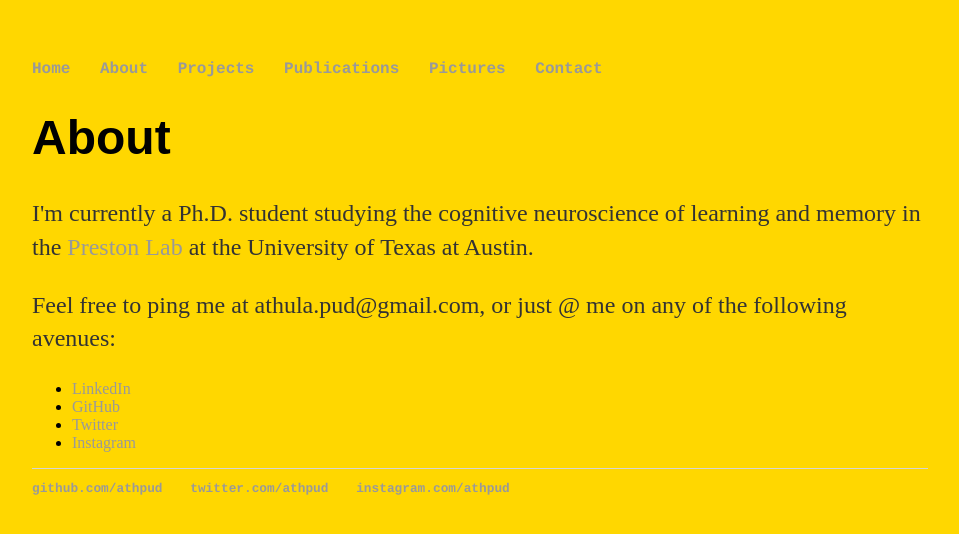
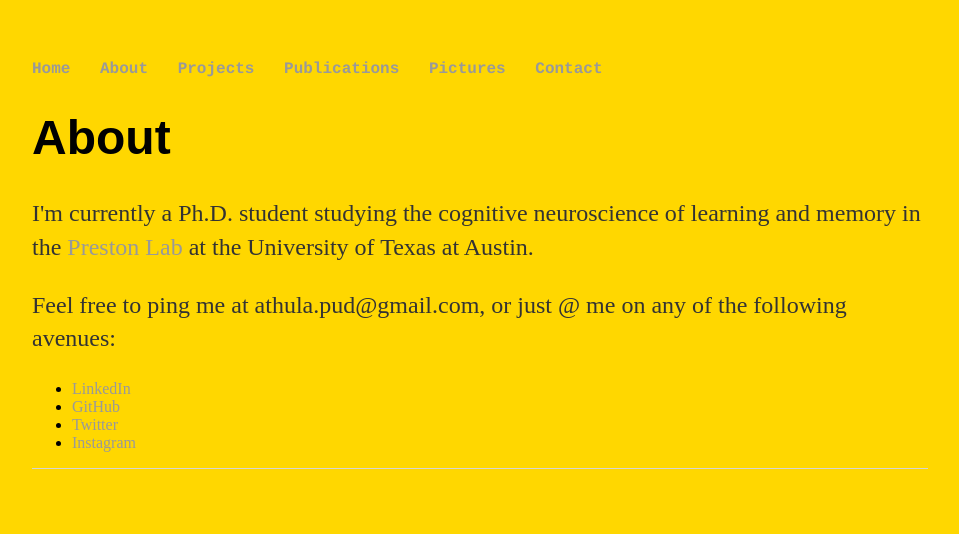
Before and after one commit to athpud/athpud.github.io, a Jekyll site: the page built from about/index.html, in a window 1280 px wide. Shown: the top 534 px of the page, without its empty margins (160-1119 px from the left). Built offline with Jekyll 4.4.1, drawn with Linux system fonts in a browser that asks for light colours.

Commit message:
Update default.html

```diff
--- a/_layouts/default.html
+++ b/_layouts/default.html
@@ -22,11 +22,6 @@
 
 			</div><!-- /.container -->
 			<footer>
-	    		<ul>
-	        		<li><a href="https://github.com/athpud">github.com/athpud</a></li>
-				<li><a href="twitter.com/athpud">twitter.com/athpud</a></li>
-				<li><a href="instagram.com/athpud">instagram.com/athpud</a></li>
-			</ul>
 			</footer>
 		</body>
 	</html>
```
